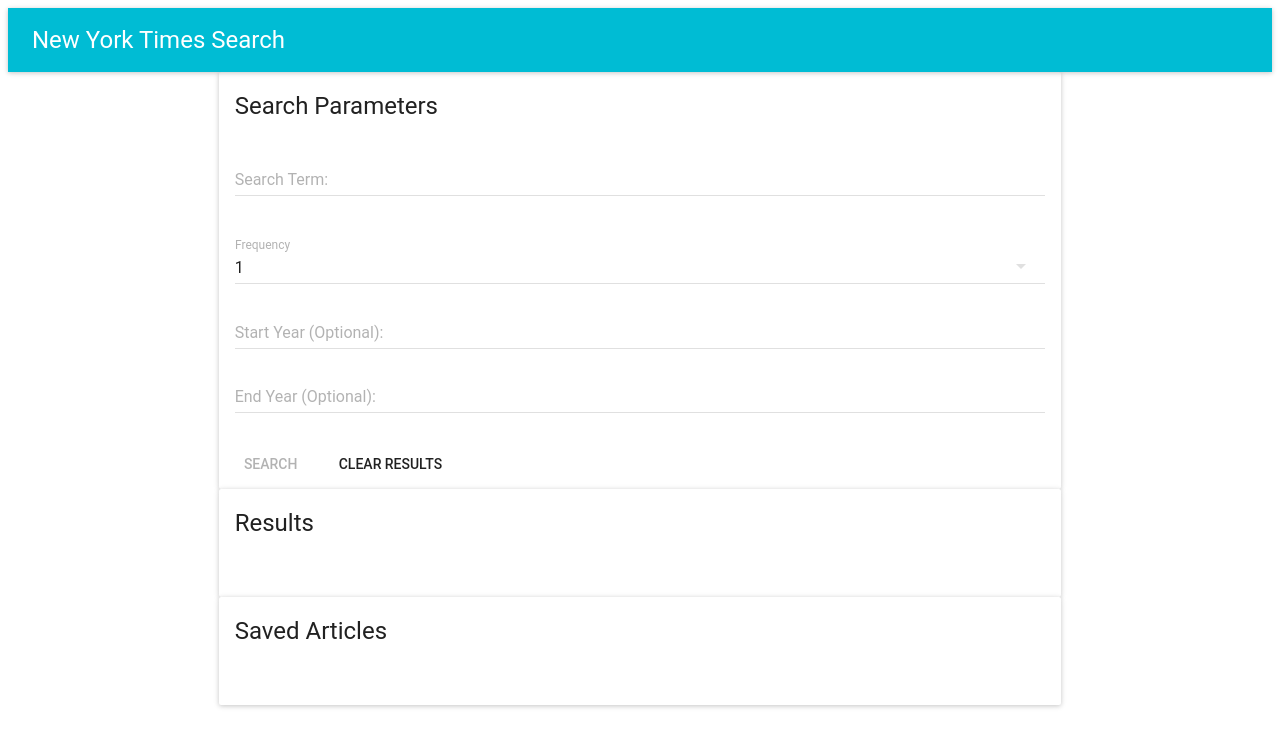
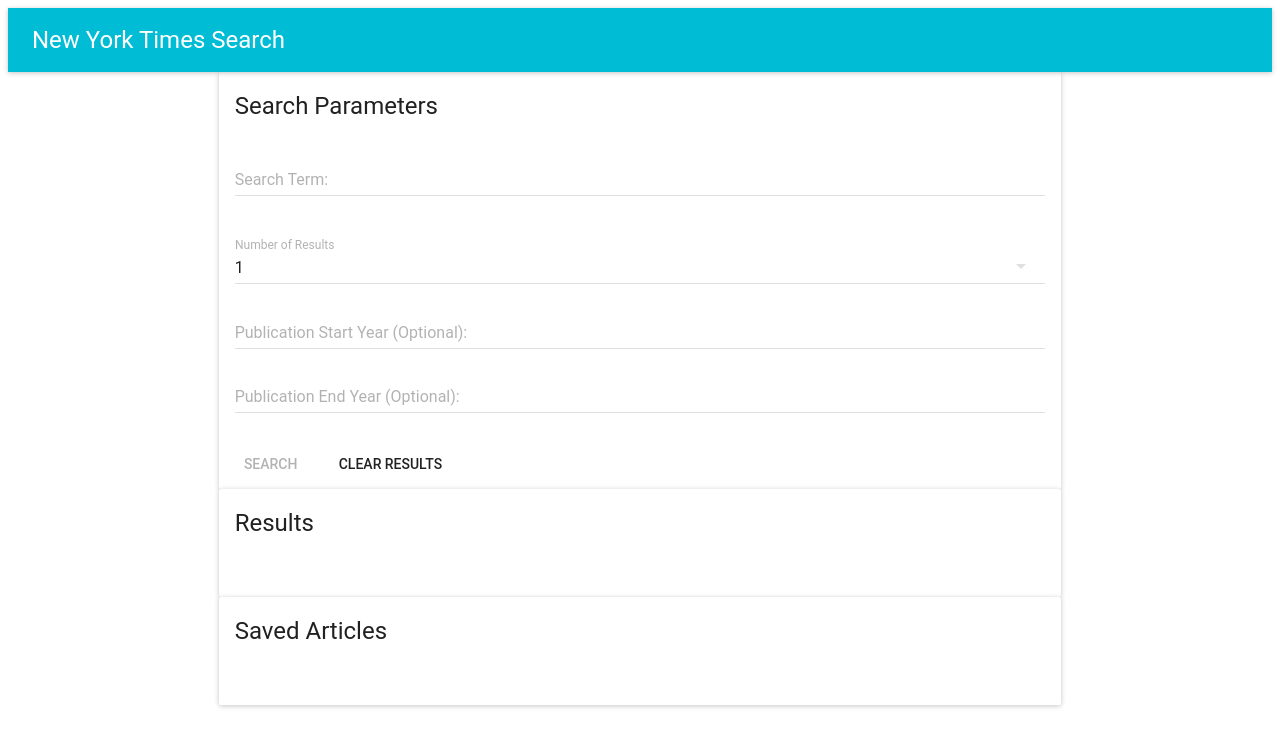
Before and after one commit to jkltroth/NYTReactSearch, a React (Create React App) app in the folder client/: page / in a window 1280 px wide. Shown: the top 746 px of the page. Built offline with nearby package versions, Linux system fonts and the light colour scheme.

Commit message:
searchFormFunctionality updates

```diff
--- a/client/src/components/SearchForm/SearchForm.js
+++ b/client/src/components/SearchForm/SearchForm.js
@@ -22,10 +22,10 @@
             <br />
             <SelectField
                 fullWidth={true}
-                value={props.frequencyValue}
-                onChange={props.handleFrequencyChange}
-                name="frequency"
-                floatingLabelText="Frequency"
+                value={props.resultCountValue}
+                onChange={props.handleResultCountChange}
+                name="resultCount"
+                floatingLabelText="Number of Results"
             >
                 <MenuItem value={1} primaryText="1" />
                 <MenuItem value={5} primaryText="5" />
@@ -38,7 +38,7 @@
                 value={props.startYear}
                 onChange={props.handleStartYearChange}
                 name="startYear"
-                hintText="Start Year (Optional):"
+                hintText="Publication Start Year (Optional):"
             /><br />
 
             <br />
@@ -46,7 +46,7 @@
                 value={props.endYear}
                 onChange={props.handleEndYearChange}
                 name="endYear"
-                hintText="End Year (Optional):"
+                hintText="Publication End Year (Optional):"
             /><br />
 
         </ CardText>
--- a/client/src/pages/Home/Home.js
+++ b/client/src/pages/Home/Home.js
@@ -9,7 +9,7 @@
 
   state = {
     searchTerm: "",
-    frequencyValue: 1,
+    resultCountValue: 1,
     startYear: "",
     endYear: "",
     results: []
@@ -19,7 +19,7 @@
     this.setState({ searchTerm: event.target.value });
   };
 
-  handleFrequencyChange = (event, index, frequencyValue) => this.setState({ frequencyValue });
+  handleResultCountChange = (event, index, resultCountValue) => this.setState({ resultCountValue });
 
   handleStartYearChange = event => {
     this.setState({ startYear: event.target.value });
@@ -50,7 +50,7 @@
           }
 
           console.log(res.data.response.docs)
-          let searchResults = res.data.response.docs.slice(0,this.state.frequencyValue)
+          let searchResults = res.data.response.docs.slice(0,this.state.resultCountValue)
           this.setState({ results: searchResults });
         })
         .catch(err => console.log(err));
@@ -84,12 +84,12 @@
         <Grid item xs={10} md={8}>
           <SearchForm
             handleSearchTermChange={this.handleSearchTermChange}
-            handleFrequencyChange={this.handleFrequencyChange}
+            handleResultCountChange={this.handleResultCountChange}
             handleStartYearChange={this.handleStartYearChange}
             handleEndYearChange={this.handleEndYearChange}
             handleFormSubmit={this.handleFormSubmit}
             searchTerm={this.state.searchTerm}
-            frequencyValue={this.state.frequencyValue}
+            resultCountValue={this.state.resultCountValue}
             startYear={this.state.startYear}
             endYear={this.state.endYear}
           />
```
